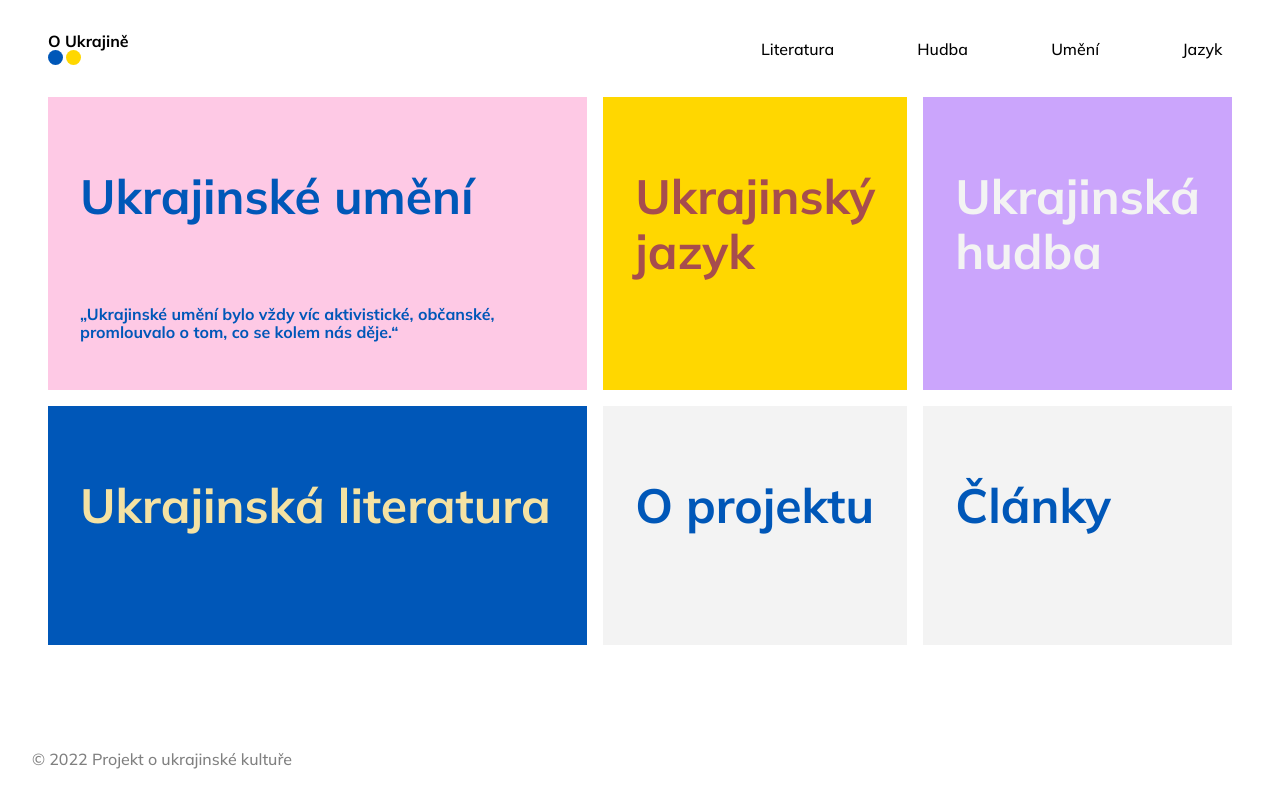
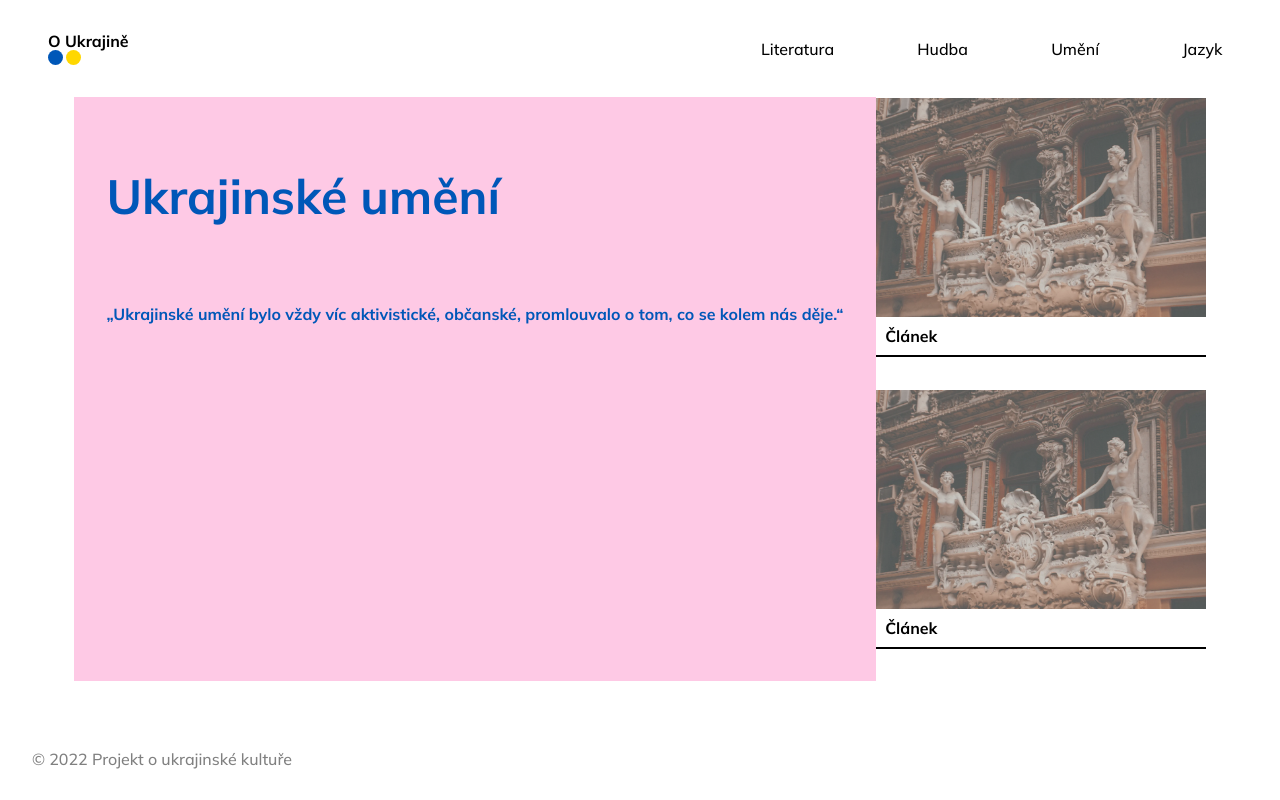
Before and after one commit to htmlena/ukrajina-predevsim, a Next.js app: page / in a window 1280 px wide. Built offline with nearby package versions, Linux system fonts and the light colour scheme.

Commit message:
layout columns

```diff
--- a/pages/index.tsx
+++ b/pages/index.tsx
@@ -1,19 +1,20 @@
 import SquareBlock from '../src/components/SquareBlock/SquareBlock';
 import styled from 'styled-components';
 import { mq } from '../src/utils/breakpoints';
+import { PreviewSection } from '../src/components/PreviewSection/PreviewSection';
 
 const Home = () => {
-  const TopSectionContainer = styled.section`
-    // display: flex;
-    // flex-direction: column;
-    display: grid;
+  const TopSectionContainer = styled.div`
+    display: flex;
+    flex-direction: column;
     padding: 0 1.2rem;
-    row-gap: 1rem;
+
+    ${mq.mediumUp.css`
+      flex-direction: row;
+ `}
 
     ${mq.largeUp.css`
   // flex-direction: row;
-   grid-template-columns: 2fr 1fr 1fr;
-    column-gap: 1rem;
     padding: 0 3rem;
  `}
 
@@ -22,9 +23,22 @@ const Home = () => {
  `}
   `;
 
+  const FirstColumnContainer = styled.section`
+    display: flex;
+  `;
+
+  const SecondColumnContainer = styled.section`
+    display: flex;
+    flex-direction: column;
+  `;
+
+  const SubsectionOne = styled.section``;
+  const SubsectionTwo = styled.section``;
+
   return (
     <>
       <TopSectionContainer>
+        <FirstColumnContainer>
           <SquareBlock
             title="Ukrajinské umění"
             shortDescription="„Ukrajinské umění bylo vždy víc aktivistické, občanské,
@@ -32,7 +46,15 @@ const Home = () => {
             cardColor="#fec9e5"
             cardTextColor="#0057b8"
           />
-        <SquareBlock
+        </FirstColumnContainer>
+        <SecondColumnContainer>
+          <SubsectionOne>
+            <PreviewSection title={'Článek'} />
+            <PreviewSection title={'Článek'} />
+          </SubsectionOne>
+          <SubsectionTwo></SubsectionTwo>
+        </SecondColumnContainer>
+        {/* <SquareBlock
           title="Ukrajinský jazyk"
           cardColor="#ffd700"
           cardTextColor="#A74D4D"
@@ -56,7 +78,7 @@ const Home = () => {
           title="Články"
           cardColor="#F3F3F3"
           cardTextColor="#0057b8"
-        />
+        /> */}
       </TopSectionContainer>
     </>
   );
--- /dev/null
+++ b/src/components/PreviewSection/PreviewSection.tsx
@@ -0,0 +1,47 @@
+import { FC } from 'react';
+import styled from 'styled-components';
+
+const PreviewSectionContainer = styled.div`
+  display: flex;
+  flex-direction: column;
+`;
+
+const PreviewImage = styled.div`
+  background: no-repeat center/100%
+    url('artur-zhadan-wv7GyOu66r8-unsplash.webp');
+  position: relative;
+  width: 330px;
+  height: 220px;
+`;
+
+const PreviewOverlay = styled.div`
+  position: absolute;
+  top: 0;
+  bottom: 0;
+  left: 0;
+  right: 0;
+  background-color: white;
+  opacity: 0.3;
+`;
+
+type PreviewTitleProps = {
+  title: string;
+};
+
+const PreviewTitle = styled.div`
+  font-weight: 600;
+  border-bottom: 2px solid black;
+  padding: 0.6rem;
+  margin-bottom: 2rem;
+`;
+
+export const PreviewSection: FC<PreviewTitleProps> = ({ title }) => {
+  return (
+    <PreviewSectionContainer>
+      <PreviewImage>
+        <PreviewOverlay />
+      </PreviewImage>
+      <PreviewTitle>{title}</PreviewTitle>
+    </PreviewSectionContainer>
+  );
+};
```
Also changed, not shown: public/artur-zhadan-wv7GyOu66r8-unsplash.webp (added), public/volodymyr-tokar-W6eVy5wy8-M-unsplash.webp (added). Lines whose indentation alone changed are shown as unchanged.
